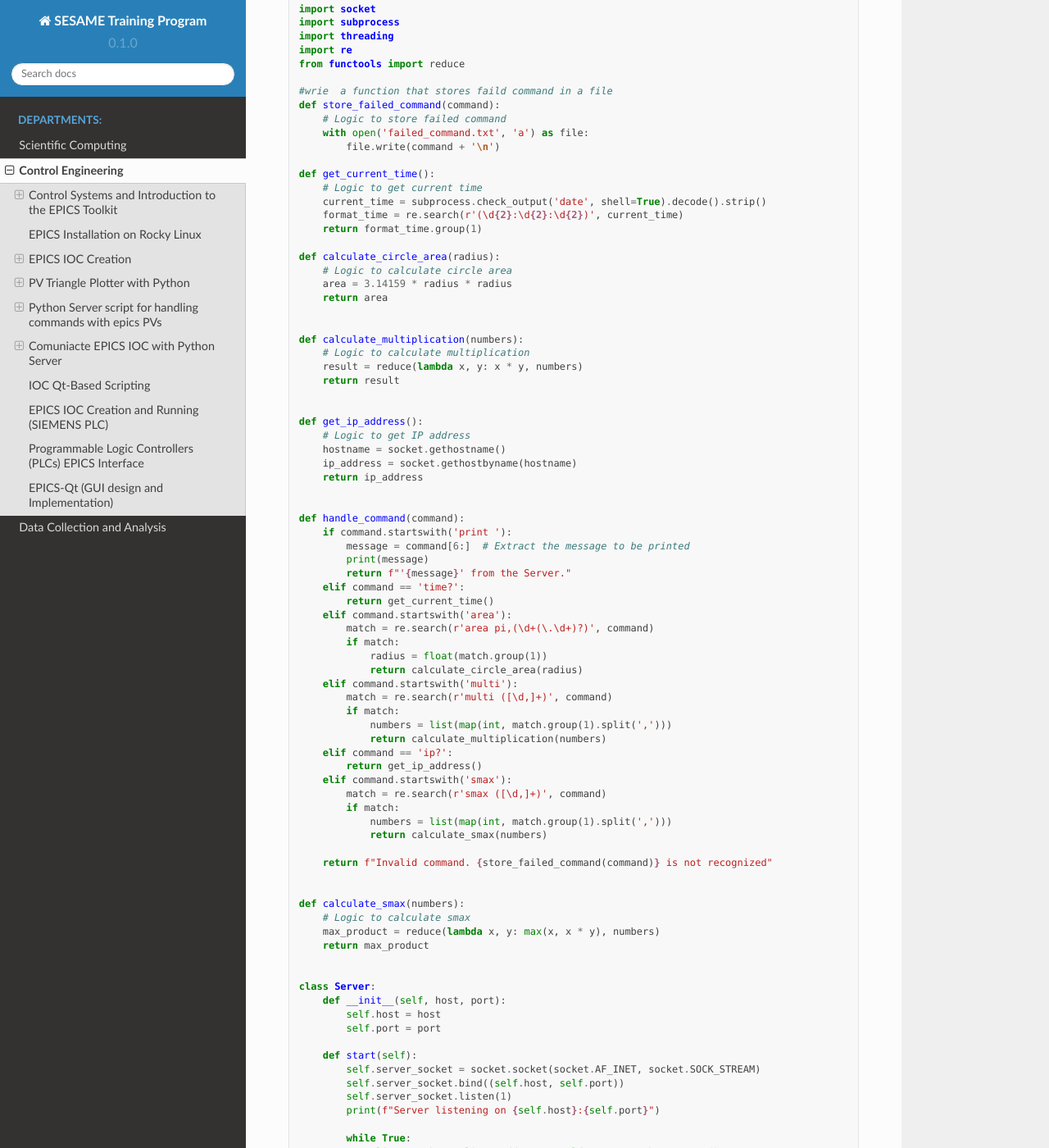
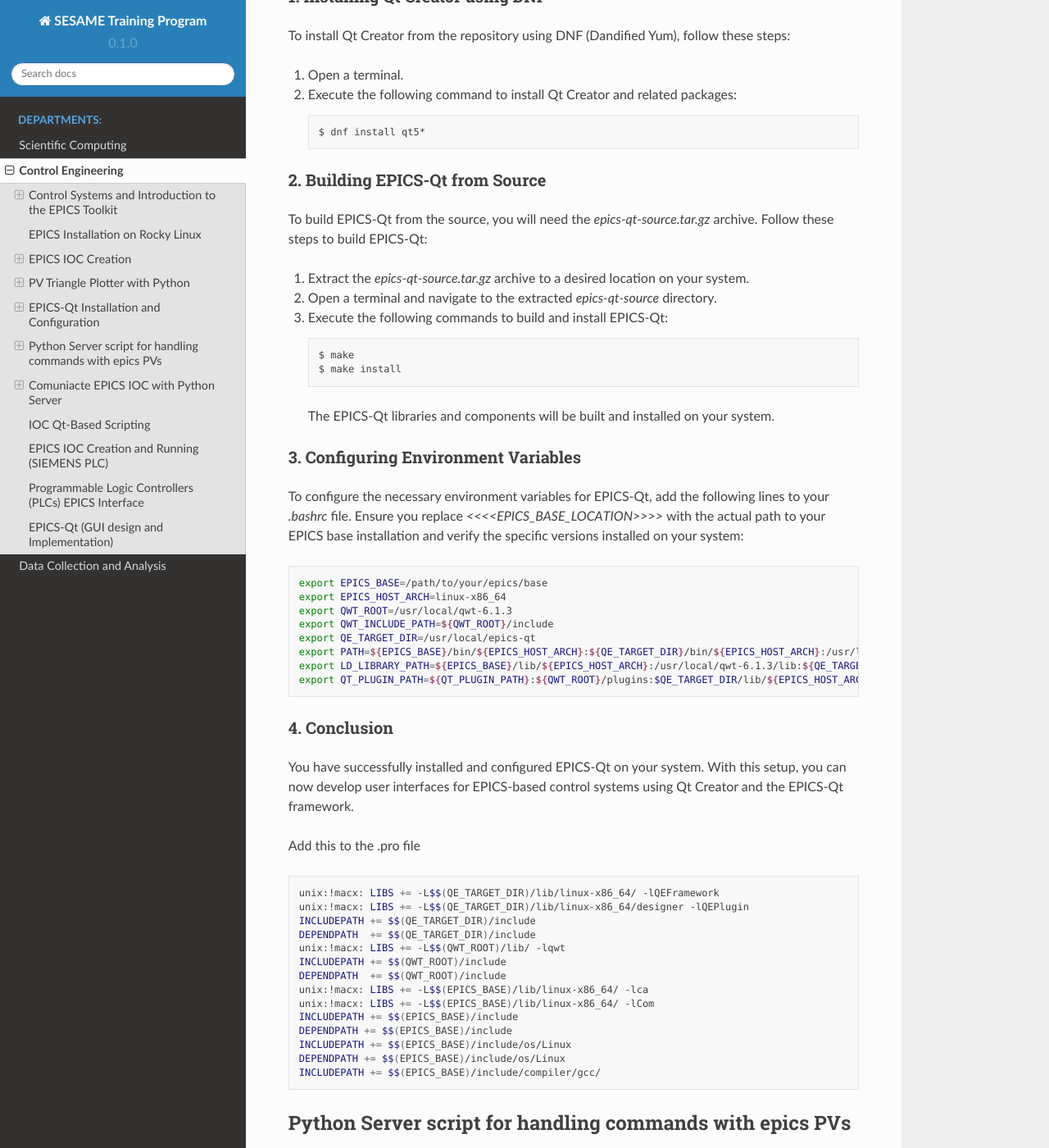
Before and after one commit to SESAME-Synchrotron/CCD, a Sphinx documentation site: the page built from docs/source/Control.rst, in a window 1280 px wide and 1400 px high, scrolled down 13827 px. Shown: the whole window at 82% size. Built offline with Sphinx 7.4.7 and the Read the Docs theme 2.0.0, drawn with Linux system fonts in a browser that asks for light colours; some of the changed text lies outside the part shown.

Commit message:
add qt instaltion

```diff
--- a/docs/source/Control.rst
+++ b/docs/source/Control.rst
@@ -463,6 +463,85 @@ This will write the base and altitude values to the corresponding PVs, calculate
    :width: 400
    :align: center
 
+
+
+EPICS-Qt Installation and Configuration
+---------------------------------------
+This documentation provides step-by-step instructions to install and configure EPICS-Qt, a framework that integrates Experimental Physics and Industrial Control System (EPICS) with Qt, allowing the development of user interfaces for EPICS-based control systems.
+
+1. Installing Qt Creator using DNF
+...................................
+To install Qt Creator from the repository using DNF (Dandified Yum), follow these steps:
+
+1. Open a terminal.
+
+2. Execute the following command to install Qt Creator and related packages:
+
+   .. code-block:: bash
+
+      $ dnf install qt5*
+
+2. Building EPICS-Qt from Source
+................................
+To build EPICS-Qt from the source, you will need the `epics-qt-source.tar.gz` archive. Follow these steps to build EPICS-Qt:
+
+1. Extract the `epics-qt-source.tar.gz` archive to a desired location on your system.
+
+2. Open a terminal and navigate to the extracted `epics-qt-source` directory.
+
+3. Execute the following commands to build and install EPICS-Qt:
+
+   .. code-block:: bash
+
+      $ make
+      $ make install
+
+   The EPICS-Qt libraries and components will be built and installed on your system.
+
+
+3. Configuring Environment Variables
+....................................
+
+
+To configure the necessary environment variables for EPICS-Qt, add the following lines to your `.bashrc` file. Ensure you replace `<<<<EPICS_BASE_LOCATION>>>>` with the actual path to your EPICS base installation and verify the specific versions installed on your system:
+
+.. code-block:: bash
+
+   export EPICS_BASE=/path/to/your/epics/base
+   export EPICS_HOST_ARCH=linux-x86_64
+   export QWT_ROOT=/usr/local/qwt-6.1.3
+   export QWT_INCLUDE_PATH=${QWT_ROOT}/include
+   export QE_TARGET_DIR=/usr/local/epics-qt
+   export PATH=${EPICS_BASE}/bin/${EPICS_HOST_ARCH}:${QE_TARGET_DIR}/bin/${EPICS_HOST_ARCH}:/usr/lib64/qt5/bin:${PATH}
+   export LD_LIBRARY_PATH=${EPICS_BASE}/lib/${EPICS_HOST_ARCH}:/usr/local/qwt-6.1.3/lib:${QE_TARGET_DIR}/lib/${EPICS_HOST_ARCH}:${QE_TARGET_DIR}/lib/${EPICS_HOST_ARCH}/designer
+   export QT_PLUGIN_PATH=${QT_PLUGIN_PATH}:${QWT_ROOT}/plugins:$QE_TARGET_DIR/lib/${EPICS_HOST_ARCH}
+
+4. Conclusion
+.............
+
+You have successfully installed and configured EPICS-Qt on your system. With this setup, you can now develop user interfaces for EPICS-based control systems using Qt Creator and the EPICS-Qt framework.
+
+Add this to the .pro file
+
+.. code-block:: bash
+
+  unix:!macx: LIBS += -L$$(QE_TARGET_DIR)/lib/linux-x86_64/ -lQEFramework
+  unix:!macx: LIBS += -L$$(QE_TARGET_DIR)/lib/linux-x86_64/designer -lQEPlugin
+  INCLUDEPATH += $$(QE_TARGET_DIR)/include
+  DEPENDPATH  += $$(QE_TARGET_DIR)/include
+  unix:!macx: LIBS += -L$$(QWT_ROOT)/lib/ -lqwt
+  INCLUDEPATH += $$(QWT_ROOT)/include
+  DEPENDPATH  += $$(QWT_ROOT)/include
+  unix:!macx: LIBS += -L$$(EPICS_BASE)/lib/linux-x86_64/ -lca
+  unix:!macx: LIBS += -L$$(EPICS_BASE)/lib/linux-x86_64/ -lCom
+  INCLUDEPATH += $$(EPICS_BASE)/include
+  DEPENDPATH += $$(EPICS_BASE)/include
+  INCLUDEPATH += $$(EPICS_BASE)/include/os/Linux
+  DEPENDPATH += $$(EPICS_BASE)/include/os/Linux
+  INCLUDEPATH += $$(EPICS_BASE)/include/compiler/gcc/
+
+
+
 Python Server script for handling commands with epics PVs
 ---------------------------------------------------------
 This script implements a server that handles commands received from clients over a TCP/IP connection.
```
